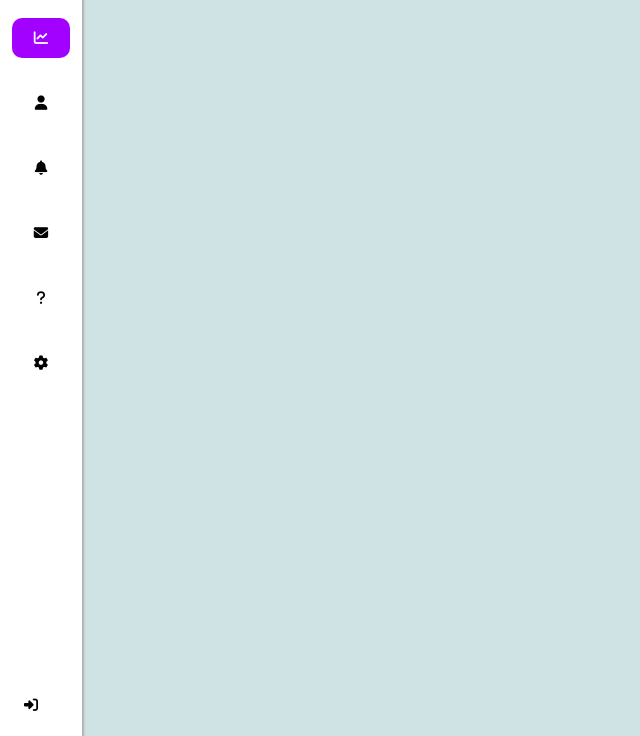
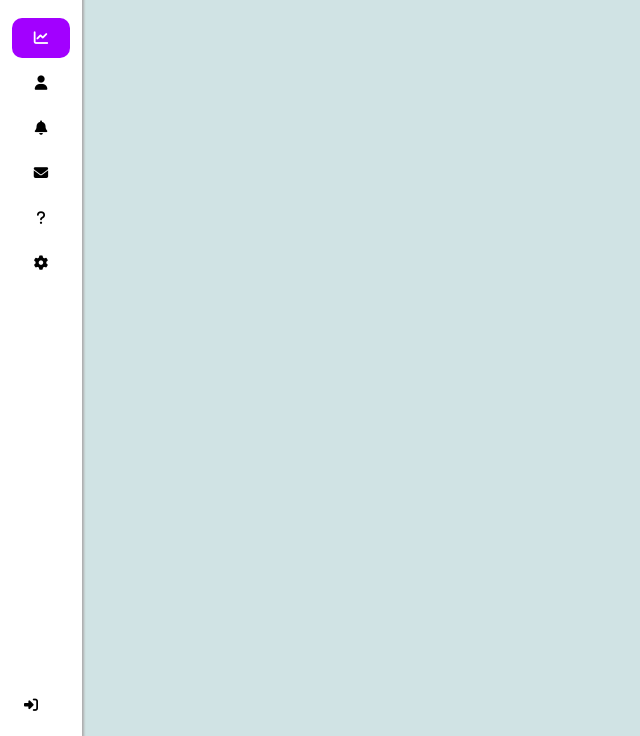
Before and after one commit to Wrocha21/Projeto_Menu, a plain HTML site: page index.html in a window 1280 px wide. Shown: the part 64-800 px from the top of the page, without its empty margins (0-640 px from the left). Drawn offline with Linux system fonts and the light colour scheme.

Commit message:
Arrumando css

```diff
--- a/Sv/Css/styles.css
+++ b/Sv/Css/styles.css
@@ -73,7 +73,6 @@ ul#side-items {
 ul#side-items > li.side-item {
     border-radius: 10px;
     padding: 10px;
-    margin-bottom: 20px;
     font-size: 0.9em;
     cursor: pointer;
 }
@@ -166,7 +165,6 @@ ul#side-items > li.side-item a i {
 }
 
 #sidebar.open-sidebar .side-item a {
-        justify-content: flex-start;
-        gap: 14px
-        ;
+    justify-content: flex-start;
+    gap: 14px;
 }
```
